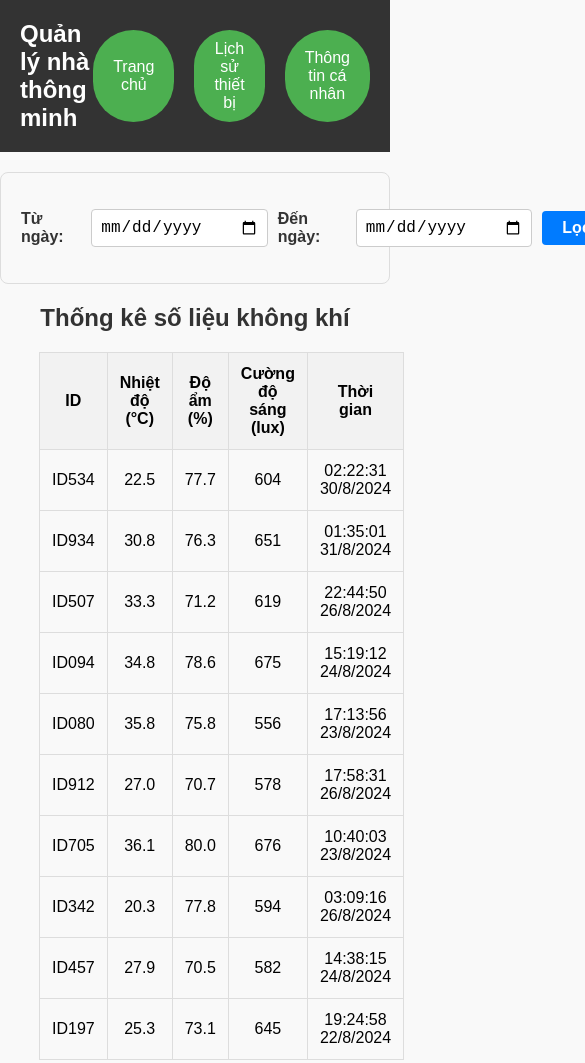
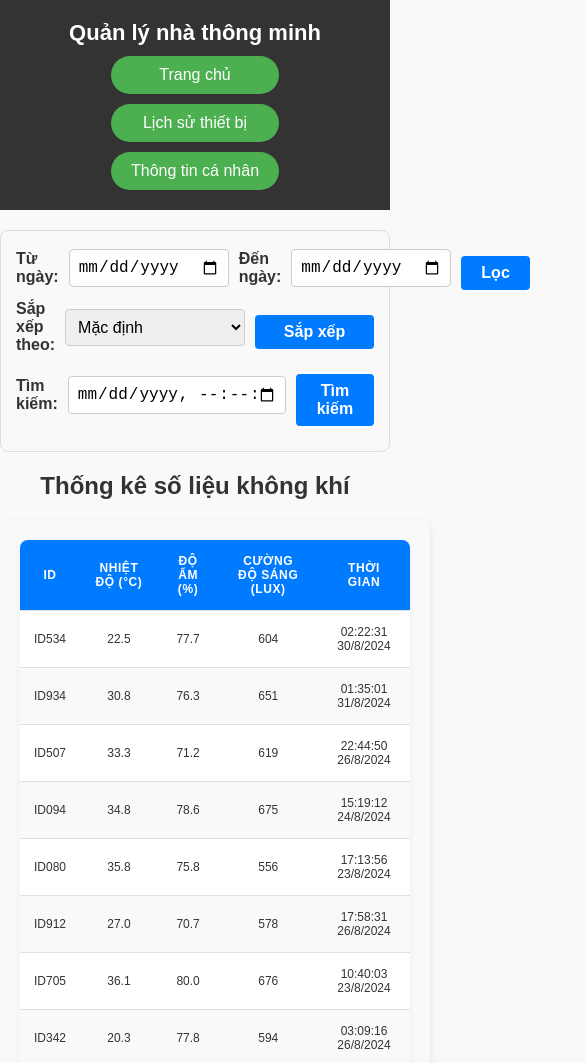
Before and after one commit to SonNguyen2504/IoT_Project_PTIT_24-25, a plain HTML site: page frontend/statistical.html in a window 390 px wide. Shown: the top 1063 px of the page, 585 px wide, since content can reach past the window. Drawn offline with Linux system fonts and the light colour scheme.

Commit message:
update sensor data page

```diff
--- a/frontend/css/device.css
+++ b/frontend/css/device.css
@@ -54,33 +54,63 @@ body {
     color: #333;
 }
 
-/* CSS for container and table */
+/* Container */
 .container {
     width: 80%;
-    margin: 0 auto;
+    margin: 20px auto;
+    padding: 10px;
+    background-color: #f8f9fa;
+    border-radius: 8px;
+    box-shadow: 0 4px 8px rgba(0, 0, 0, 0.1);
 }
 
+/* Table */
 table {
     width: 100%;
     border-collapse: collapse;
     margin-bottom: 20px;
+    background-color: #ffffff;
+    border-radius: 8px;
+    overflow: hidden;
+    box-shadow: 0 4px 8px rgba(0, 0, 0, 0.05);
 }
 
 table th,
 table td {
-    padding: 12px;
-    border: 1px solid #ddd;
+    padding: 16px;
+    border-bottom: 1px solid #e0e0e0;
     text-align: center;
+    font-size: 14px;
+    color: #333;
 }
 
 table th {
-    background-color: #f2f2f2;
-    font-weight: bold;
+    background-color: #007bff;
+    color: #ffffff;
+    font-weight: 600;
+    text-transform: uppercase;
+    letter-spacing: 0.05em;
 }
 
 table tr:nth-child(even) {
     background-color: #f9f9f9;
 }
+
+table tr:hover {
+    background-color: #e9ecef;
+}
+
+table th:first-child,
+table td:first-child {
+    border-left: none;
+}
+
+table th:last-child,
+table td:last-child {
+    border-right: none;
+}
+
+
 
 .pagination {
     margin-top: 20px;
--- a/frontend/css/statistical.css
+++ b/frontend/css/statistical.css
@@ -55,32 +55,60 @@ body {
     color: #333;
 }
 
-/* Bảng dữ liệu */
+/* Container */
 .container {
     width: 80%;
-    margin: 0 auto;
+    margin: 20px auto;
+    padding: 10px;
+    background-color: #f8f9fa;
+    border-radius: 8px;
+    box-shadow: 0 4px 8px rgba(0, 0, 0, 0.1);
 }
 
+/* Table */
 table {
     width: 100%;
     border-collapse: collapse;
     margin-bottom: 20px;
+    background-color: #ffffff;
+    border-radius: 8px;
+    overflow: hidden;
+    box-shadow: 0 4px 8px rgba(0, 0, 0, 0.05);
 }
 
 table th,
 table td {
-    padding: 12px;
-    border: 1px solid #ddd;
+    padding: 16px;
+    border-bottom: 1px solid #e0e0e0;
     text-align: center;
+    font-size: 14px;
+    color: #333;
 }
 
 table th {
-    background-color: #f2f2f2;
-    font-weight: bold;
+    background-color: #007bff;
+    color: #ffffff;
+    font-weight: 600;
+    text-transform: uppercase;
+    letter-spacing: 0.05em;
 }
 
 table tr:nth-child(even) {
     background-color: #f9f9f9;
+}
+
+table tr:hover {
+    background-color: #e9ecef;
+}
+
+table th:first-child,
+table td:first-child {
+    border-left: none;
+}
+
+table th:last-child,
+table td:last-child {
+    border-right: none;
 }
 
 /* Phân trang */
@@ -106,61 +134,67 @@ table tr:nth-child(even) {
     color: #fff;
 }
 
-/* CSS cho khối lọc */
+/* Khối chứa các chức năng lọc, tìm kiếm và sắp xếp */
 .filter-sort-container {
     display: flex;
     justify-content: space-between;
     align-items: center;
     margin: 20px 0;
     padding: 20px;
-    /* Tăng độ dày của padding */
     border: 1px solid #ddd;
     border-radius: 8px;
     background-color: #f9f9f9;
-    height: 70px;
-    /* Thêm chiều cao cho thanh chứa */
+    height: auto;
+    flex-wrap: wrap;
+}
+
+/* Tùy chỉnh cho khối tìm kiếm */
+.search-container {
+    display: flex;
+    align-items: center;
+    margin-right: 20px;
 }
 
 .filter-container,
-.sort-container {
+.sort-container,
+.search-container {
     display: flex;
     align-items: center;
+    margin-bottom: 10px;
 }
 
 .filter-container label,
-.sort-container label {
+.sort-container label,
+.search-container label {
     margin-right: 10px;
     font-weight: bold;
     color: #333;
     font-size: 16px;
-    /* Tăng cỡ chữ */
 }
 
 .filter-container input,
-.sort-container select {
+.sort-container select,
+.search-container input {
     padding: 8px;
-    /* Tăng padding để cân đối với cỡ chữ */
     border: 1px solid #ccc;
     border-radius: 4px;
     margin-right: 10px;
     font-size: 16px;
-    /* Tăng cỡ chữ */
 }
 
-.filter-container input {
-    width: 180px;
-    /* Điều chỉnh lại kích thước để phù hợp với cỡ chữ */
+.filter-container input,
+.search-container input {
+    width: 240px;
 }
 
 .sort-container select {
     width: 220px;
-    /* Điều chỉnh lại kích thước để phù hợp với cỡ chữ */
 }
 
-/* CSS nút lọc nút sort */
-#applyFilter {
+#applyFilter,
+#applySort,
+#searchButton {
     padding: 8px 20px;
-    /* Tăng padding để cân đối với cỡ chữ */
     border: none;
     border-radius: 4px;
     background-color: #007bff;
@@ -168,28 +202,104 @@ table tr:nth-child(even) {
     font-weight: bold;
     cursor: pointer;
     font-size: 16px;
-    /* Tăng cỡ chữ */
     transition: background-color 0.3s;
 }
 
-#applySort {
-    padding: 8px 20px;
-    /* Tăng padding để cân đối với cỡ chữ */
-    border: none;
-    border-radius: 4px;
-    background-color: #007bff;
-    color: white;
-    font-weight: bold;
-    cursor: pointer;
-    font-size: 16px;
-    /* Tăng cỡ chữ */
-    transition: background-color 0.3s;
-}
-
-#applySort:hover {
+#applyFilter:hover,
+#applySort:hover,
+#searchButton:hover {
     background-color: #0056b3;
 }
 
-#applyFilter:hover {
-    background-color: #0056b3;
+/* Media Queries for Responsive Design */
+
+/* Mobile Devices (max-width: 768px) */
+@media (max-width: 768px) {
+    .navbar {
+        flex-direction: column;
+        text-align: center;
+    }
+
+    .navbar h1 {
+        margin-bottom: 10px;
+        font-size: 20px;
+    }
+
+    .navbar .nav-buttons {
+        flex-direction: column;
+        gap: 10px;
+    }
+
+    .container {
+        width: 100%;
+        padding: 20px;
+        margin: 10px 0;
+    }
+
+    .filter-sort-container {
+        flex-direction: column;
+        align-items: flex-start;
+        padding: 15px;
+    }
+
+    .filter-container,
+    .sort-container,
+    .search-container {
+        margin-bottom: 10px;
+        width: 100%;
+        justify-content: space-between;
+    }
+
+    .filter-container input,
+    .search-container input {
+        width: calc(100% - 120px);
+    }
+
+    .sort-container select {
+        width: calc(100% - 120px);
+    }
+
+    #applyFilter,
+    #applySort,
+    #searchButton {
+        width: 100%;
+        margin-top: 10px;
+    }
+
+    table th, table td {
+        padding: 10px;
+        font-size: 12px;
+    }
+
+    .pagination {
+        flex-direction: column;
+    }
+
+    .pagination button {
+        margin-bottom: 5px;
+    }
 }
+
+/* Tablets (max-width: 1024px) */
+@media (max-width: 1024px) {
+    .navbar h1 {
+        font-size: 22px;
+    }
+
+    .filter-sort-container {
+        padding: 15px;
+    }
+
+    .filter-container input,
+    .search-container input {
+        width: 200px;
+    }
+
+    .sort-container select {
+        width: 180px;
+    }
+
+    table th, table td {
+        padding: 14px;
+    }
+}
--- a/frontend/js/statistical.js
+++ b/frontend/js/statistical.js
@@ -212,6 +212,33 @@ function sortData() {
     renderPage(0);
 }
 
+// Hàm search theo đúng thời gian nhập
+function searchData() {
+    const searchInput = document.getElementById('searchTime').value;
+
+    if(!searchInput) {
+        alert('Vui lòng nhập thời gian muốn tìm kiếm');
+    }
+
+    let data = [];
+
+    // console.log(searchTime.toISOString().slice(0, 19));
+    // console.log(searchTime);
+    // console.log(searchTime.toISOString();
+
+    data = airQualityHistory.filter((data) => {
+        const time = new Date(data.time).toISOString().slice(0, 19);
+        const searchTimeFormated = new Date(searchInput).toISOString().slice(0, 19);
+        return time === searchTimeFormated;
+    })
+
+    // console.log(data);
+
+    airQualityHistoryFiltered = data;
+
+    renderPage(0);
+}
+
 // Khởi tạo hiển thị trang đầu tiên
 renderPage(0);
 
@@ -220,6 +247,9 @@ document.getElementById('applyFilter').addEventListener('click', filterData);
 
 // sự kiến nút sắp xếp
 document.getElementById('applySort').addEventListener('click', sortData);
+
+// Sự kiện nút tìm kiếm theo thời gian
+document.getElementById('searchButton').addEventListener('click', searchData);
 
 // Sự kiện cho các nút navbar
 document.getElementById('homePage').addEventListener('click', function () {
--- a/frontend/statistical.html
+++ b/frontend/statistical.html
@@ -44,6 +44,14 @@
       </select>
       <button id="applySort">Sắp xếp</button>
     </div>
+
+    <!-- Tìm kiếm chính xác theo thời gian -->
+    <div class="search-container">
+      <label for="searchTime">Tìm kiếm:</label>
+      <input type="datetime-local" id="searchTime" step="1"> <!-- step="1" cho phép nhập cả giây -->
+      <button id="searchButton">Tìm kiếm</button>
+    </div>
+
   </div>
 
   <!-- Tiêu đề -->
```
Also changed, not shown: frontend/info.html (+1 -0 lines).
